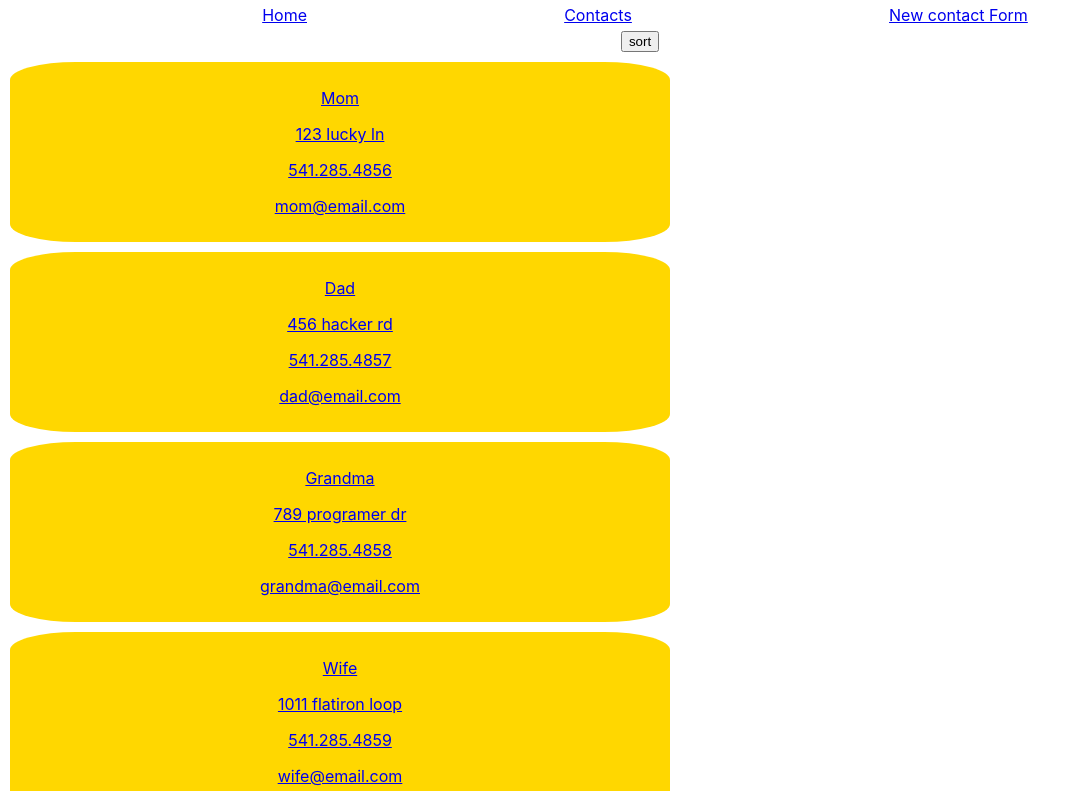
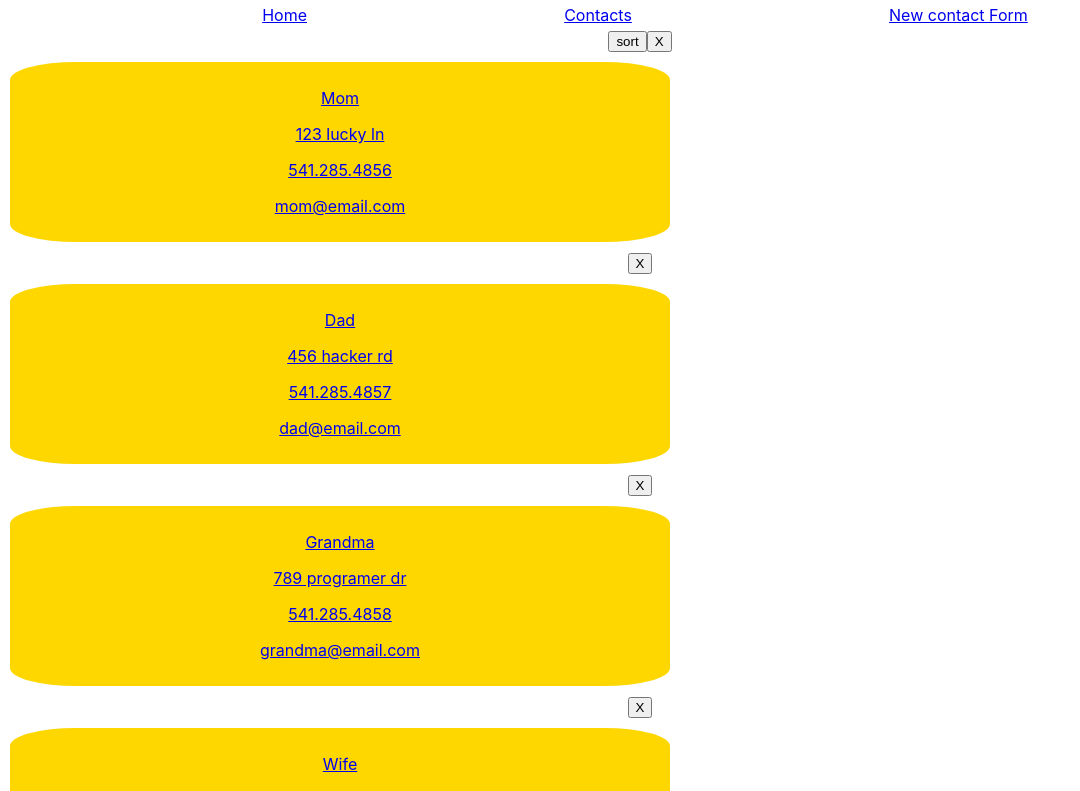
Before and after one commit to mrcollier91/roledex2.0-app, a React (Create React App) app: page /contacts in a window 1280 px wide. Shown: the top 791 px of the page, without its empty margins (0-1080 px from the left). Built offline with nearby package versions, Linux system fonts and the light colour scheme; data requests are answered from the project's data file.

Commit message:
cleaned up code after adding sort button

```diff
--- a/src/contactList.js
+++ b/src/contactList.js
@@ -24,14 +24,15 @@ function handleSort() {
     })
     setContacts(sortedContacts)
   }
-
-
     return(
         <div>
           <button onClick={(e)=>handleSort()}>sort</button>
                 {
                 contacts.map((contact)=>{
                         return(
+
+                            <>
+                            <button id="delete" onClick={(e)=>console.log("clicked")}> X </button>
                             <div key={contact.id} className="contact">
                             <NavLink to={`/contacts/${contact.id}`}>
                             <div>
@@ -42,6 +43,8 @@ function handleSort() {
                             </div>
                             </NavLink>
                             </div>
+                            </>
+
                         )})}
         </div>
     )
```
